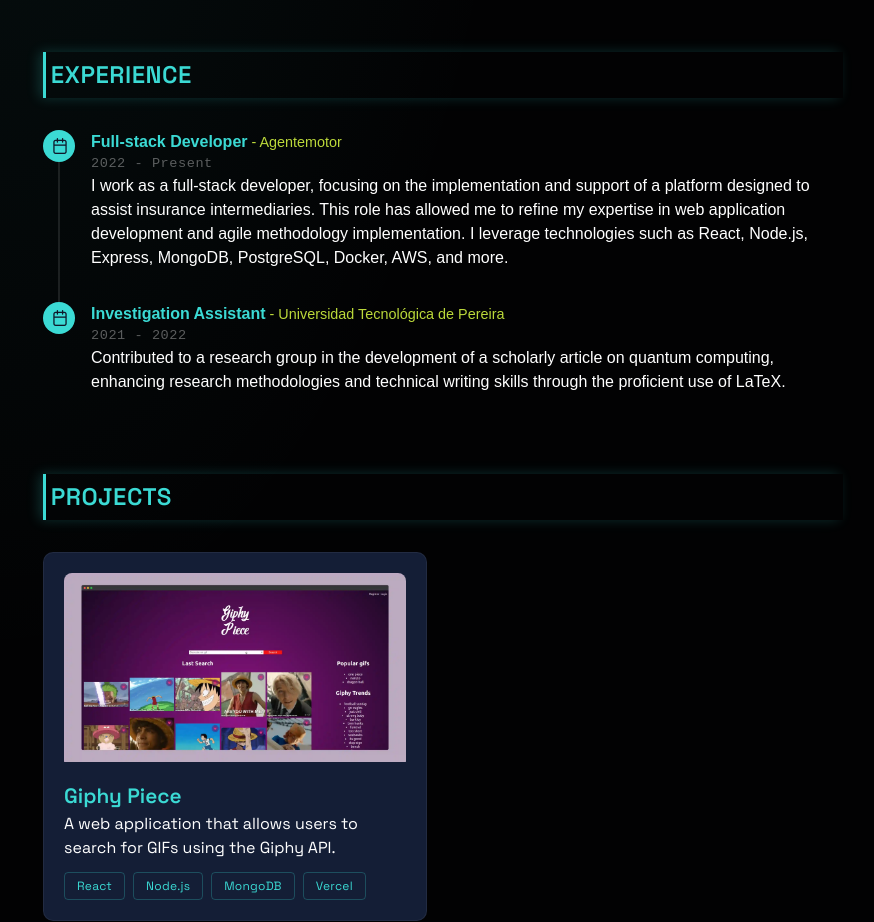
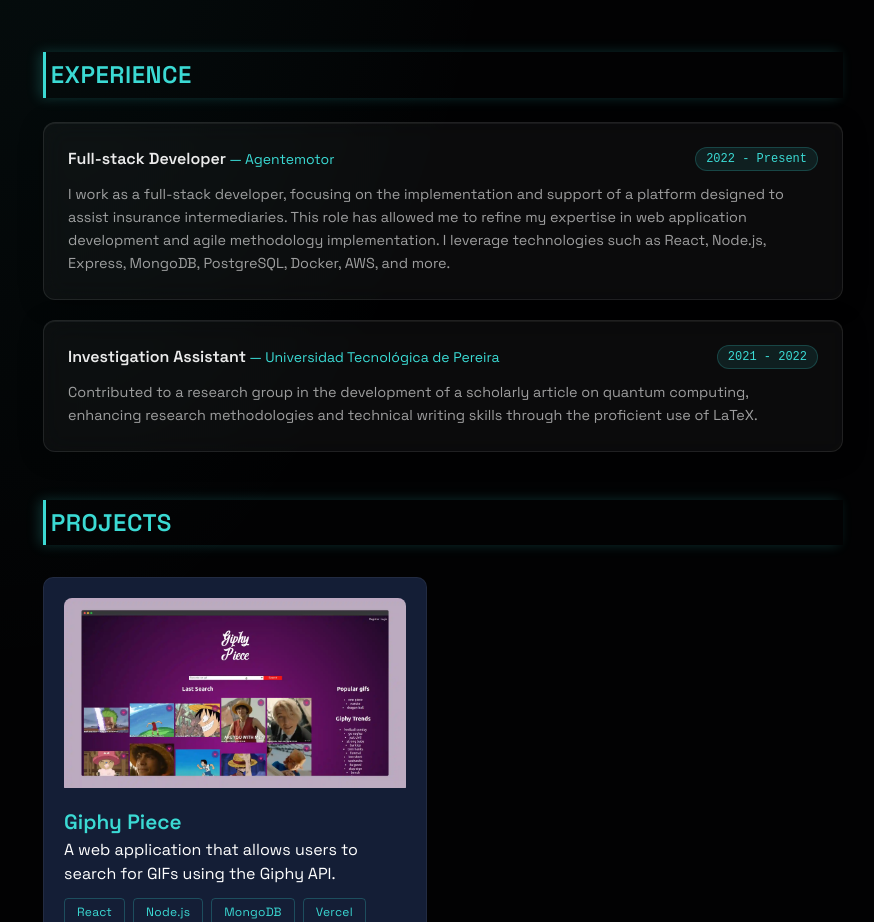
Before and after one commit to MonkeyDPino/pinodev, a React (Vite) app: page / in a window 1280 px wide. Shown: the part 820-1742 px from the top of the page, without its empty margins (197-1071 px from the left). Built offline with nearby package versions, Linux system fonts and the light colour scheme; a web font is replaced by a local one.

Commit message:
design: replace Timeline with glassmorphism cards, add scroll reveal

```diff
--- a/src/components/Experience/Experience.scss
+++ b/src/components/Experience/Experience.scss
@@ -1,54 +1,63 @@
 @use "../../styles/variables.scss" as *;
 
-.experience__content {
-  margin-top: $space-8;
+.experience__list {
+  display: flex;
+  flex-direction: column;
+  gap: $space-5;
+  margin-top: $space-6;
+}
 
-  .marker {
-    display: flex;
-    align-items: center;
-    justify-content: center;
-    width: 2rem;
-    height: 2rem;
-    border-radius: 50%;
-    background-color: $secondary-color;
-    color: $surface-1;
-    font-size: 1.1rem;
+.experience__card {
+  background: $glass-bg;
+  border: 1px solid $glass-border;
+  border-radius: 12px;
+  padding: $space-6;
+  backdrop-filter: blur(12px);
+  box-shadow: 0 4px 24px rgba(0, 0, 0, 0.3), inset 0 1px 0 rgba(255, 255, 255, 0.06);
+  transition: transform 0.3s ease, border-color 0.3s ease, box-shadow 0.3s ease;
 
-    i {
-      margin-left: 2px;
-    }
+  &:hover {
+    transform: translateY(-4px);
+    border-color: $border-accent;
+    box-shadow: 0 12px 40px rgba(0, 0, 0, 0.4), 0 0 20px rgba(59, 218, 212, 0.08);
   }
 
-  .experience__item {
-    margin-bottom: $space-8;
+  .experience__card__header {
+    display: flex;
+    justify-content: space-between;
+    align-items: flex-start;
+    flex-wrap: wrap;
+    gap: $space-3;
+    margin-bottom: $space-3;
+  }
 
-    .experience__item__header {
-      .role {
-        color: $secondary-color;
-        font-weight: 600;
-      }
+  .role {
+    color: $text-primary;
+    font-weight: 700;
+    font-size: 1rem;
+  }
 
-      .company {
-        font-size: 0.9rem;
-        color: $third-color;
-        font-weight: 500;
-      }
-    }
+  .company {
+    color: $secondary-color;
+    font-size: 0.875rem;
+  }
 
-    .experience__item__date {
-      font-size: 0.85rem;
-      color: $text-muted;
-      font-family: 'Courier New', Courier, monospace;
-      letter-spacing: 0.04em;
-    }
+  .date {
+    background: rgba(59, 218, 212, 0.10);
+    border: 1px solid rgba(59, 218, 212, 0.20);
+    border-radius: 20px;
+    padding: 2px 10px;
+    color: $secondary-color;
+    font-size: 0.75rem;
+    font-family: monospace;
+    white-space: nowrap;
+    flex-shrink: 0;
+  }
+
+  .description {
+    color: $text-secondary;
+    font-size: 0.9rem;
+    line-height: 1.6;
+    margin: 0;
   }
 }
-
-// PrimeReact Timeline overrides
-.p-timeline-event-opposite {
-  display: none;
-}
-
-.p-timeline .p-timeline-event-connector {
-  background-color: $border-default;
-}
--- a/src/components/Experience/Experience.tsx
+++ b/src/components/Experience/Experience.tsx
@@ -1,20 +1,19 @@
 import { useTranslation } from "react-i18next";
-import { Timeline } from "primereact/timeline";
+import { useScrollReveal } from "../../hooks/useScrollReveal";
 import "./Experience.scss";
 
 export default function Experience() {
   const { t } = useTranslation();
+  const listRef = useScrollReveal<HTMLDivElement>();
 
   const events = [
     {
-      icon: "pi pi-calendar",
       role: t("experience_0_role"),
       company: "Agentemotor",
       date: "2022 - Present",
       description: t("experience_0_description"),
     },
     {
-      icon: "pi pi-calendar",
       role: t("experience_1_role"),
       company: "Universidad Tecnológica de Pereira",
       date: "2021 - 2022",
@@ -22,43 +21,30 @@ export default function Experience() {
     },
   ];
 
-  const customizedMarker = (item: {
-    status: string;
-    date: string;
-    icon: string;
-    color: string;
-  }) => {
-    return (
-      <span className="marker">
-        <i className={item.icon}></i>
-      </span>
-    );
-  };
-
   return (
     <section className="section experience" id="experience">
       <div className="content">
         <div className="title">{t("experience_title")}</div>
-        <div className="experience__content">
-          <Timeline
-            value={events}
-            marker={customizedMarker}
-            opposite={() => <></>}
-            content={(item) => (
-              <div className="experience__item">
-                <div className="experience__item__header">
+        <div
+          className="experience__list reveal stagger-children"
+          ref={listRef}
+        >
+          {events.map((item, index) => (
+            <div
+              key={index}
+              className="experience__card"
+              style={{ '--i': index } as React.CSSProperties}
+            >
+              <div className="experience__card__header">
+                <div>
                   <span className="role">{item.role}</span>
-                  <span className="company"> - {item.company}</span>
+                  <span className="company"> — {item.company}</span>
                 </div>
-                <div className="experience__item__date">
-                  <time>{item.date}</time>
-                </div>
-                <div className="experience__item__description">
-                  {item.description}
-                </div>
+                <span className="date">{item.date}</span>
               </div>
-            )}
-          />
+              <p className="description">{item.description}</p>
+            </div>
+          ))}
         </div>
       </div>
     </section>
```
